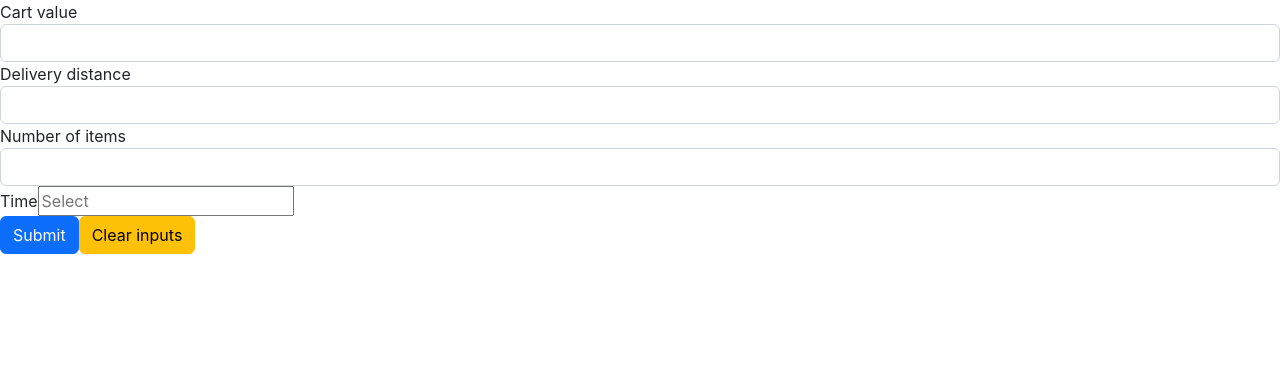
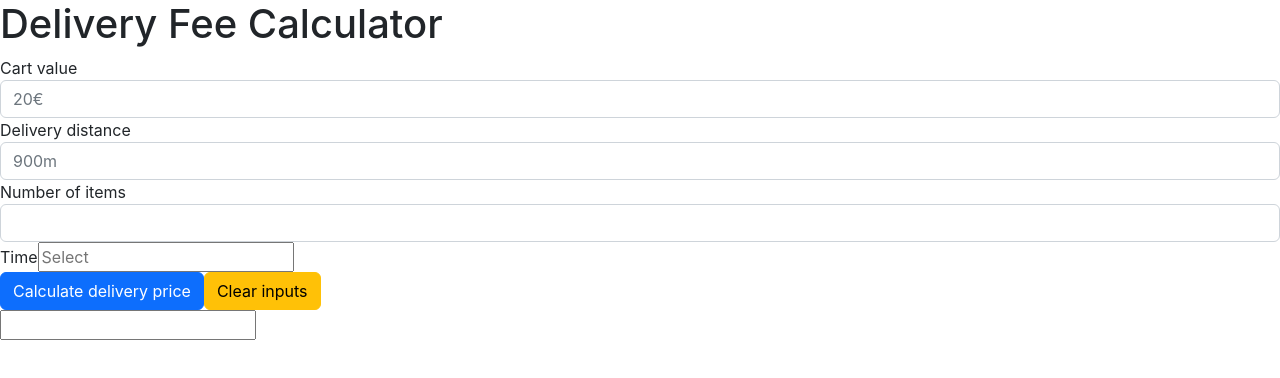
Before and after one commit to Duyen-codes/delivery-fee-calculator, a React (Create React App) app: page / in a window 1280 px wide. Shown: the top 378 px of the page. Built offline with nearby package versions, Linux system fonts and the light colour scheme.

Commit message:
add calculateDeliveryFee func

```diff
--- a/src/App.tsx
+++ b/src/App.tsx
@@ -5,33 +5,92 @@ import Button from 'react-bootstrap/Button'
 import { Controller, useForm } from 'react-hook-form'
 import { yupResolver } from '@hookform/resolvers/yup'
 import * as Yup from 'yup'
-import ReactDatePicker from 'react-datepicker'
+
 import 'react-datepicker/dist/react-datepicker.css'
 import DatePicker from 'react-datepicker'
 
 import 'react-datepicker/dist/react-datepicker.css'
 
-import DateController from './DateController'
-
 type CalculateSubmitForm = {
   cartValue: number
-  deliveryDistance: number
-  numberOfItems: number
+  distance: number
+  itemCount: number
   time: number
 }
 
 const App: React.FC = () => {
   const validationSchema = Yup.object().shape({
     cartValue: Yup.string().required('Cart value is required'),
-    deliveryDistance: Yup.string().required('Delivery distance is required'),
-    numberOfItems: Yup.string().required('Number of items is required'),
+    distance: Yup.string().required('Delivery distance is required'),
+    itemCount: Yup.string().required('Number of items is required'),
     time: Yup.string().required('Delivery time is required'),
   })
 
+  const calculateDeliveryFee = (
+    cartValue: number,
+    itemCount: number,
+    distance: number,
+    time: Date,
+  ) => {
+    let fee = 0
+
+    if (cartValue < 10) {
+      fee += 10 - cartValue
+      console.log('cartValue < 10, fee: ', fee)
+    }
+
+    fee += 2
+    console.log('fee += 2, fee: ', fee)
+
+    if (distance > 1000) {
+      console.log('distance > 1000, fee now: ', fee)
+      fee += Math.ceil((distance - 1000) / 500)
+      console.log(
+        'distance > 1000, fee += Math.ceil((distance - 1000) / 500): ',
+        fee,
+      )
+    }
+
+    if (itemCount >= 5) {
+      console.log('itemCount >= 5,fee now: ', fee)
+      fee += (itemCount - 4) * 0.5
+      console.log('itemCount >= 5, fee += (itemCount - 4) * 0.5: ', fee)
+    }
+
+    if (itemCount > 12) {
+      console.log('itemCount > 12, fee now: ', fee)
+      fee += 1.2
+      console.log('itemCount > 12, fee += 1.2: ', fee)
+    }
+
+    if (
+      time.getUTCHours() >= 15 &&
+      time.getUTCHours() <= 19 &&
+      time.getUTCDay() === 5
+    ) {
+      console.log('time.getUTCHours() ', time.getUTCHours())
+
+      fee *= 1.2
+      console.log('Friday 15-19: ')
+    }
+    if (fee > 15) {
+      fee = 15
+    }
+
+    if (cartValue >= 100) {
+      fee = 0
+    }
+    console.log('fee: ', fee)
+
+    return fee
+  }
+
   const onSubmit = (data: CalculateSubmitForm) => {
-    console.log('form submit')
     console.log('data: ', data)
-    console.log(new Date(Number(data.time)).toISOString())
+    const { cartValue, distance, itemCount, time } = data
+
+    const dateTime = new Date(Number(time))
+    calculateDeliveryFee(cartValue, itemCount, distance, dateTime)
   }
 
   const {
@@ -48,11 +107,13 @@ const App: React.FC = () => {
 
   return (
     <div className="App">
+      <h1>Delivery Fee Calculator</h1>
       <form onSubmit={handleSubmit(onSubmit)}>
         <div className="form-group">
           <label>Cart value</label>
           <input
-            type="text"
+            type="number"
+            placeholder="20€"
             {...register('cartValue')}
             className={`form-control ${errors.cartValue ? 'is-invalid' : ''}`}
           />
@@ -62,34 +123,26 @@ const App: React.FC = () => {
         <div className="form-group">
           <label>Delivery distance</label>
           <input
-            type="text"
-            {...register('deliveryDistance')}
-            className={`form-control ${
-              errors.deliveryDistance ? 'is-invalid' : ''
-            }`}
+            type="number"
+            placeholder="900m"
+            {...register('distance')}
+            className={`form-control ${errors.distance ? 'is-invalid' : ''}`}
           />
-          <div className="invalid-feedback">
-            {errors.deliveryDistance?.message}
-          </div>
+          <div className="invalid-feedback">{errors.distance?.message}</div>
         </div>
 
         <div className="form-group">
           <label>Number of items</label>
           <input
-            type="text"
-            {...register('numberOfItems')}
-            className={`form-control ${
-              errors.numberOfItems ? 'is-invalid' : ''
-            }`}
+            type="number"
+            {...register('itemCount')}
+            className={`form-control ${errors.itemCount ? 'is-invalid' : ''}`}
           />
-          <div className="invalid-feedback">
-            {errors.numberOfItems?.message}
-          </div>
+          <div className="invalid-feedback">{errors.itemCount?.message}</div>
         </div>
 
-        <div className="form-group">
+        <div>
           <label>Time</label>
-
           <Controller
             render={(ref) => (
               <DatePicker
@@ -100,14 +153,14 @@ const App: React.FC = () => {
                     : undefined
                 }
                 onChange={(date: Date) => ref.field.onChange(date.getTime())}
-                dateFormat={'MMMM d, yyyy hh:mm'}
+                // dateFormat={'MMMM d, yyyy hh:mm'}
                 placeholderText="Select"
                 showTimeSelect={true}
                 showTimeInput
                 customTimeInput={
                   <input
                     className={`form-control ${
-                      errors.numberOfItems ? 'is-invalid' : ''
+                      errors.time ? 'is-invalid' : ''
                     }`}
                   />
                 }
@@ -120,8 +173,9 @@ const App: React.FC = () => {
 
           <div className="invalid-feedback">{errors.time?.message}</div>
         </div>
+
         <Button variant="primary" type="submit">
-          Submit
+          Calculate delivery price
         </Button>
         <button
           type="button"
@@ -130,6 +184,9 @@ const App: React.FC = () => {
         >
           Clear inputs
         </button>
+        <div>
+          <input type="text" />
+        </div>
       </form>
     </div>
   )
```
